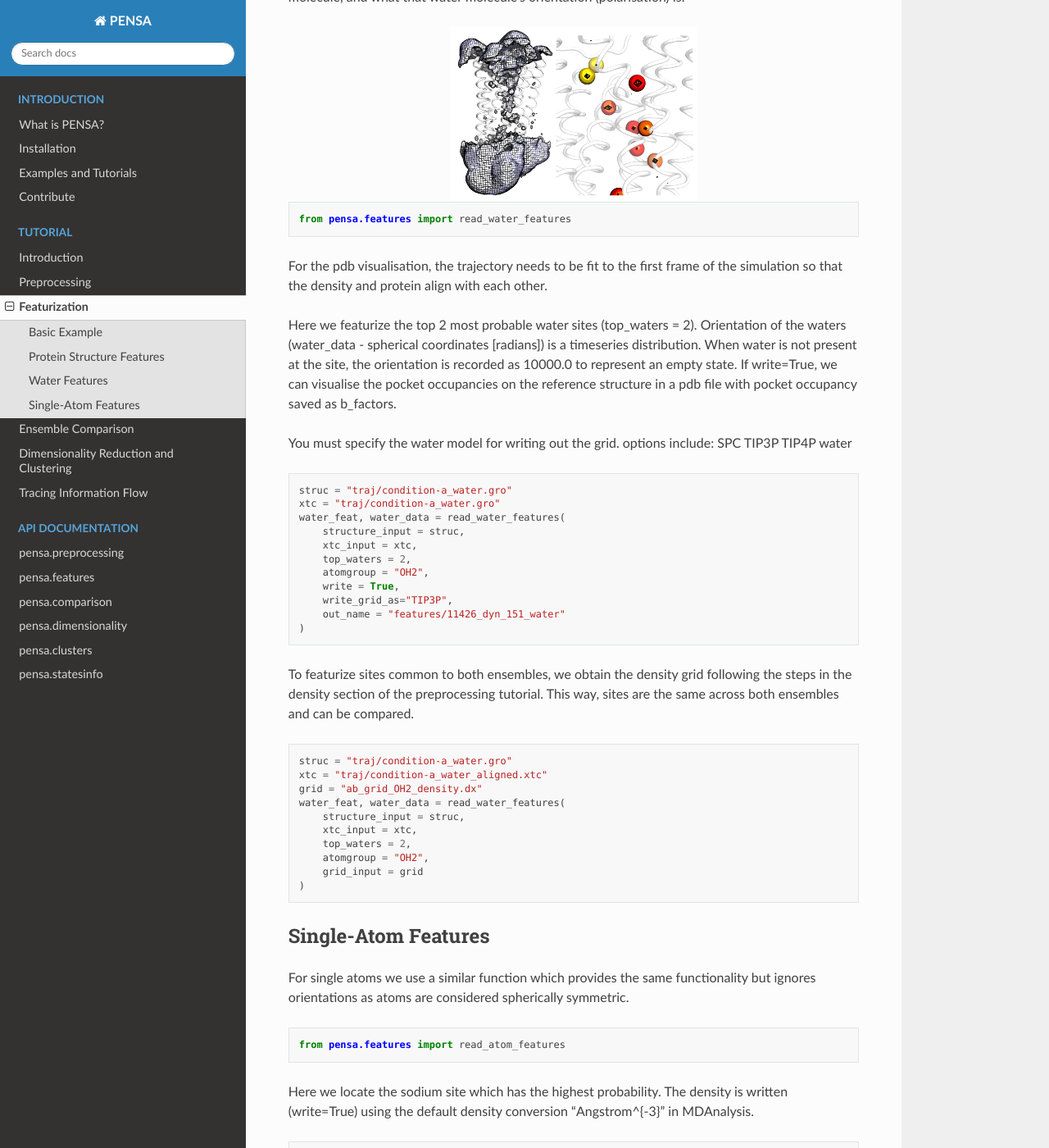
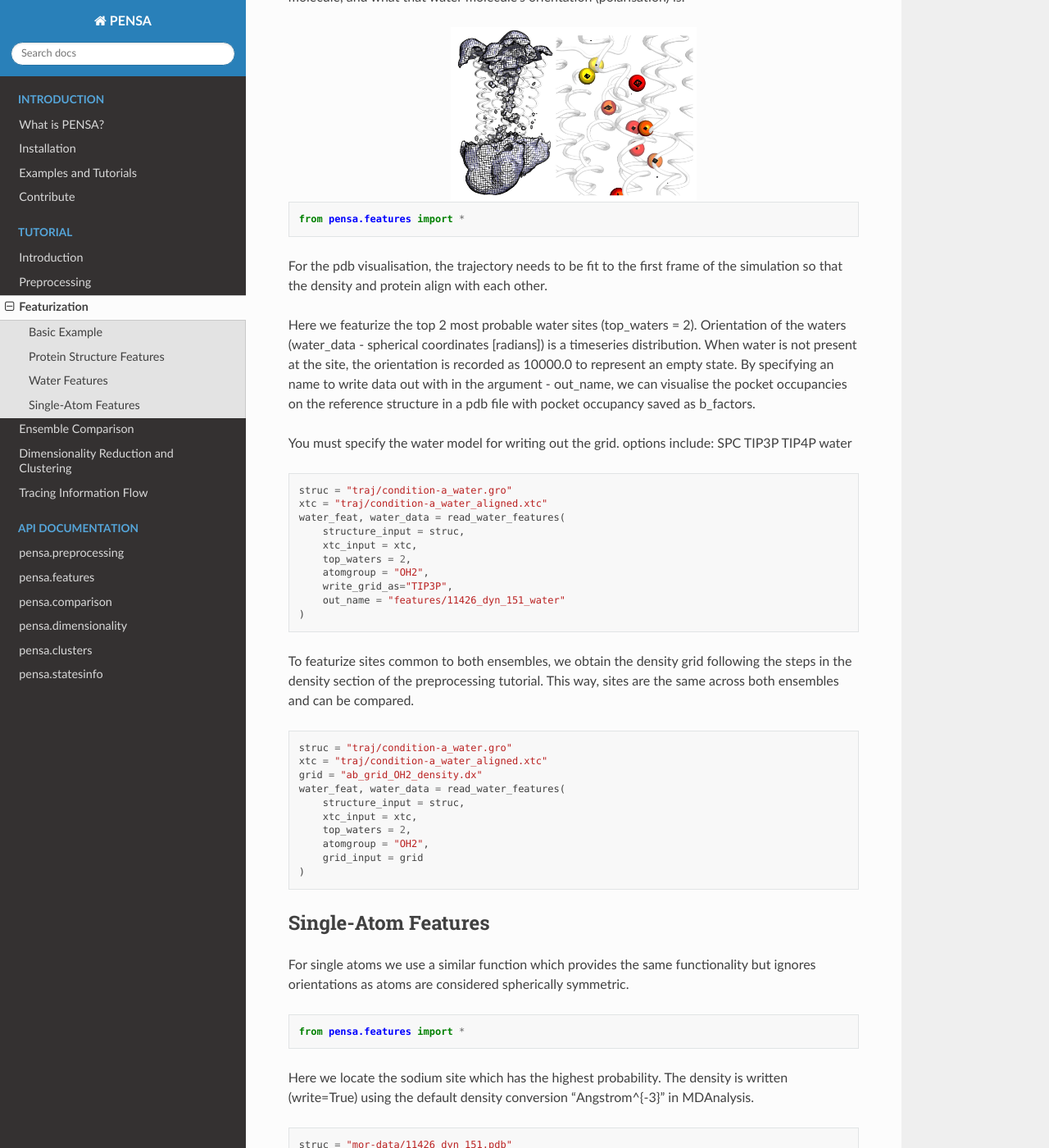
Before and after one commit to drorlab/pensa, a Sphinx documentation site: the page built from docs/tut-3-featurization.rst, in a window 1280 px wide and 1400 px high, scrolled down 2741 px. Shown: the whole window at 82% size. Built offline with Sphinx 7.4.7 and the Read the Docs theme 3.1.0, drawn with Linux system fonts in a browser that asks for light colours; some of the changed text lies outside the part shown.

```diff
--- a/docs/tut-3-featurization.rst
+++ b/docs/tut-3-featurization.rst
@@ -22,7 +22,7 @@ For example, we can read protein backbone torsions.
 
 .. code:: python
 
-    from pensa.features import read_protein_backbone_torsions
+    from pensa.features import *
 
     bbtors_feat, bbtors_data = read_protein_backbone_torsions(
         "traj/condition-a_receptor.gro", "traj/condition-a_receptor.xtc",
@@ -72,7 +72,7 @@ It was modeled after the feature loader in PyEMMA.
 
 .. code:: python
 
-    from pensa.features import read_structure_features
+    from pensa.features import *
 
 
 .. code:: python
@@ -147,7 +147,7 @@ by a water molecule, and what that water molecule's orientation (polarisation) i
 
 .. code:: python
 
-    from pensa.features import read_water_features
+    from pensa.features import *
 
 For the pdb visualisation, the trajectory needs to be fit to the first frame of the simulation
 so that the density and protein align with each other.
@@ -155,9 +155,9 @@ so that the density and protein align with each other.
 Here we featurize the top 2 most probable water sites (top_waters = 2).
 Orientation of the waters (water_data - spherical coordinates [radians]) is a
 timeseries distribution. When water is not present at the site, the orientation
-is recorded as 10000.0 to represent an empty state. If write=True, we can
-visualise the pocket occupancies on the reference structure in a pdb file with
-pocket occupancy saved as b_factors.
+is recorded as 10000.0 to represent an empty state. By specifying an name
+to write data out with in the argument - out_name, we can visualise the pocket
+occupancies on the reference structure in a pdb file with pocket occupancy saved as b_factors.
 
 You must specify the water model for writing out the grid.
 options include:
@@ -169,13 +169,12 @@ water
 .. code:: python
 
     struc = "traj/condition-a_water.gro"
-    xtc = "traj/condition-a_water.gro"
+    xtc = "traj/condition-a_water_aligned.xtc"
     water_feat, water_data = read_water_features(
         structure_input = struc,
         xtc_input = xtc,
         top_waters = 2,
         atomgroup = "OH2",
-        write = True,
         write_grid_as="TIP3P",
         out_name = "features/11426_dyn_151_water"
     )
@@ -206,7 +205,7 @@ but ignores orientations as atoms are considered spherically symmetric.
 
 .. code:: python
 
-    from pensa.features import read_atom_features
+    from pensa.features import *
 
 Here we locate the sodium site which has the highest probability. The density is
 written (write=True) using the default density conversion "Angstrom^{-3}" in MDAnalysis.
@@ -218,9 +217,8 @@ written (write=True) using the default density conversion "Angstrom^{-3}" in MDA
     atom_feat, atom_data = read_atom_features(
         structure_input = struc,
         xtc_input = xtc,
-        top_atoms = 2,
+        top_atoms = 1,
         atomgroup = "SOD",
         element = "Na",
-        write = True,
         out_name = "features/11426_dyn_151_sodium"
     )
```
Also changed, not shown: docs/tut-2-preprocessing.rst (+11 -1 lines), docs/tut-4-comparison.rst (+3 -6 lines), docs/tut-5-dimensionality.rst (+4 -8 lines), docs/tut-6-ssi.rst (+4 -12 lines), 1 other file.
